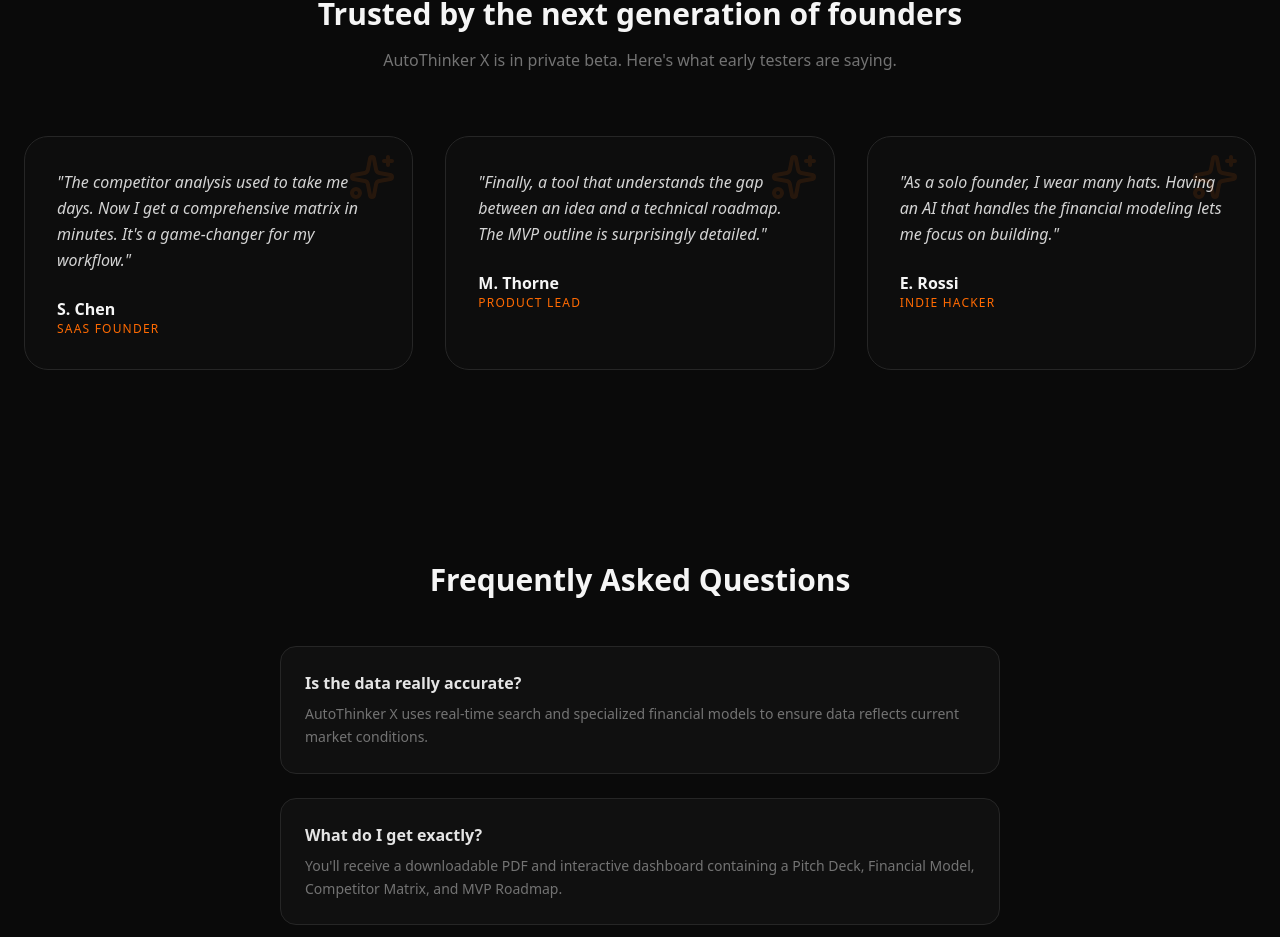
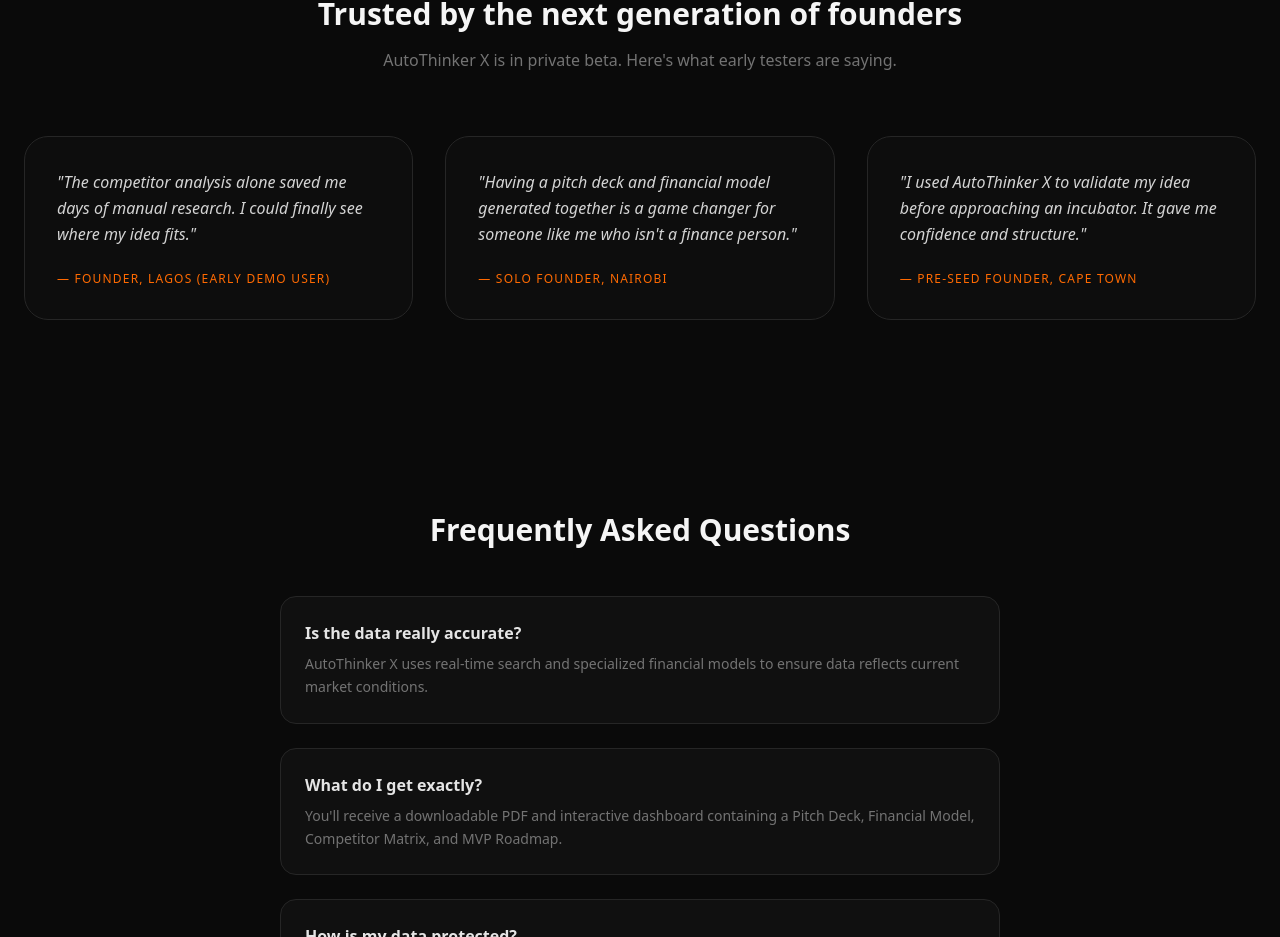
Before and after one commit to Oracle69digitalmarketing/AutoThinker-X-Landing-Page, a React (Vite) app: page / in a window 1280 px wide. Shown: the part 1730-2667 px from the top of the page. Built offline with nearby package versions, Linux system fonts and the light colour scheme.

Commit message:
Refine testimonials with anonymized attributions and switch waitlist submission to Google Form redirect

```diff
--- a/src/App.tsx
+++ b/src/App.tsx
@@ -10,39 +10,6 @@
   AlertCircle,
   Loader2
 } from 'lucide-react';
-import { collection, addDoc, serverTimestamp } from 'firebase/firestore';
-import { db } from './lib/firebase';
-
-enum OperationType {
-  CREATE = 'create',
-  UPDATE = 'update',
-  DELETE = 'delete',
-  LIST = 'list',
-  GET = 'get',
-  WRITE = 'write',
-}
-
-interface FirestoreErrorInfo {
-  error: string;
-  operationType: OperationType;
-  path: string | null;
-  authInfo: {
-    userId?: string | null;
-  }
-}
-
-function handleFirestoreError(error: unknown, operationType: OperationType, path: string | null) {
-  const errInfo: FirestoreErrorInfo = {
-    error: error instanceof Error ? error.message : String(error),
-    authInfo: {
-      userId: null, // Public signup
-    },
-    operationType,
-    path
-  }
-  console.error('Firestore Error: ', JSON.stringify(errInfo));
-  throw new Error(JSON.stringify(errInfo));
-}
 
 export default function App() {
   const [formState, setFormState] = useState({
@@ -52,29 +19,19 @@
     excitedFeature: ''
   });
   const [status, setStatus] = useState<'idle' | 'loading' | 'success' | 'error'>('idle');
-  const [errorMessage, setErrorMessage] = useState('');
 
-  const handleSubmit = async (e: FormEvent) => {
+  const handleSubmit = (e: FormEvent) => {
     e.preventDefault();
     setStatus('loading');
-    setErrorMessage('');
 
-    const path = 'waitlist_entries';
-    try {
-      await addDoc(collection(db, path), {
-        ...formState,
-        createdAt: serverTimestamp()
-      });
-      setStatus('success');
-    } catch (error) {
-      console.error(error);
-      setStatus('error');
-      try {
-        handleFirestoreError(error, OperationType.WRITE, path);
-      } catch (e: any) {
-        setErrorMessage(e.message);
-      }
-    }
+    // Replace the URL below with your actual Google Form link
+    const GOOGLE_FORM_URL = 'https://docs.google.com/forms/d/e/YOUR_FORM_ID/viewform';
+
+    // Attempt to open in new tab
+    window.open(GOOGLE_FORM_URL, '_blank');
+
+    // Show success state on the landing page
+    setStatus('success');
   };
 
   return (
@@ -319,18 +276,23 @@
         </div>
         <div className="grid md:grid-cols-3 gap-8">
           {[
-            { name: "S. Chen", role: "SaaS Founder", text: "The competitor analysis used to take me days. Now I get a comprehensive matrix in minutes. It's a game-changer for my workflow." },
-            { name: "M. Thorne", role: "Product Lead", text: "Finally, a tool that understands the gap between an idea and a technical roadmap. The MVP outline is surprisingly detailed." },
-            { name: "E. Rossi", role: "Indie Hacker", text: "As a solo founder, I wear many hats. Having an AI that handles the financial modeling lets me focus on building." }
+            {
+              attribution: "Founder, Lagos (early demo user)",
+              text: "The competitor analysis alone saved me days of manual research. I could finally see where my idea fits."
+            },
+            {
+              attribution: "Solo founder, Nairobi",
+              text: "Having a pitch deck and financial model generated together is a game changer for someone like me who isn't a finance person."
+            },
+            {
+              attribution: "Pre‑seed founder, Cape Town",
+              text: "I used AutoThinker X to validate my idea before approaching an incubator. It gave me confidence and structure."
+            }
           ].map((t, i) => (
             <div key={i} className="p-8 rounded-3xl bg-neutral-900/30 border border-neutral-800 backdrop-blur-sm relative overflow-hidden group">
-              <div className="absolute top-0 right-0 p-4 opacity-10 group-hover:opacity-20 transition-opacity">
-                <Sparkles className="w-12 h-12 text-orange-500" />
-              </div>
               <p className="text-neutral-300 italic mb-6 leading-relaxed">"{t.text}"</p>
               <div>
-                <p className="font-bold text-neutral-100">{t.name}</p>
-                <p className="text-xs text-orange-500 font-medium uppercase tracking-widest">{t.role}</p>
+                <p className="text-xs text-orange-500 font-medium uppercase tracking-widest">— {t.attribution}</p>
               </div>
             </div>
           ))}
--- a/src/lib/firebase.ts
+++ /dev/null
@@ -1,8 +0,0 @@
-import { initializeApp } from 'firebase/app';
-import { getAuth } from 'firebase/auth';
-import { getFirestore } from 'firebase/firestore';
-import firebaseConfig from '../../firebase-applet-config.json';
-
-const app = initializeApp(firebaseConfig);
-export const db = getFirestore(app, firebaseConfig.firestoreDatabaseId);
-export const auth = getAuth(app);
```
